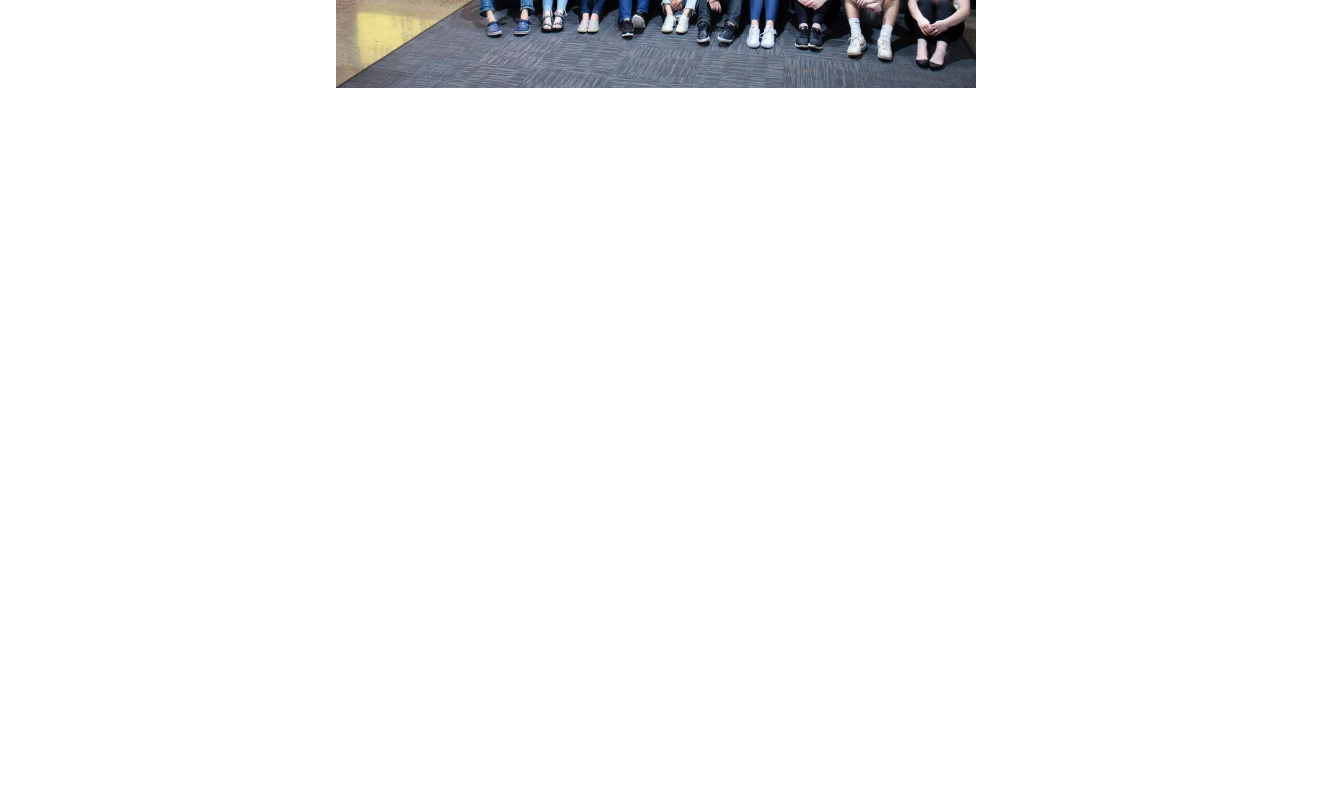
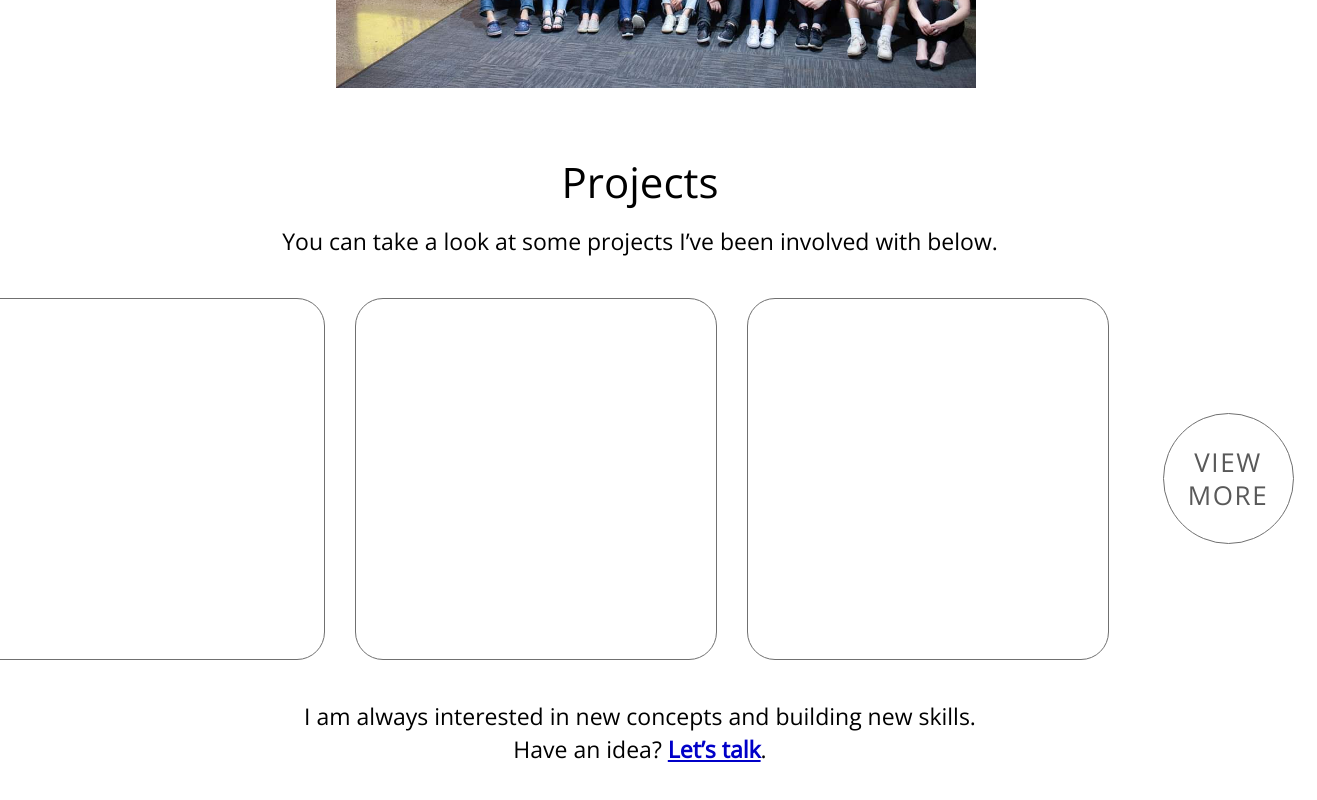
Before and after one commit to etekweb/etekweb-home, a Vue app: page / in a window 1280 px wide. Shown: the part 2917-3717 px from the top of the page, 1317 px wide, since content can reach past the window. Before the commit the page ends 3005 px from the top, so only its background shows below. Built offline with nearby package versions, Linux system fonts and the light colour scheme.

Commit message:
added base projects section

```diff
--- a/src/App.vue
+++ b/src/App.vue
@@ -4,6 +4,7 @@
     <AboutSection />
     <SocialsAndResume />
     <ExperienceSection />
+    <ProjectsSection />
   </div>
 </template>
 
@@ -12,6 +13,7 @@ import TheHeader from '@/components/TheHeader.vue';
 import AboutSection from '@/components/AboutSection.vue';
 import SocialsAndResume from '@/components/SocialsAndResume.vue';
 import ExperienceSection from '@/components/ExperienceSection.vue';
+import ProjectsSection from '@/components/ProjectsSection.vue';
 
 export default {
   name: 'App',
@@ -19,7 +21,8 @@ export default {
     TheHeader,
     AboutSection,
     SocialsAndResume,
-    ExperienceSection
+    ExperienceSection,
+    ProjectsSection
   }
 };
 </script>
@@ -67,4 +70,21 @@ h1 {
   color: #595959;
   letter-spacing: 1.56px;
 }
+.circle-btn {
+  width: 129px;
+  height: 129px;
+  background-color: white;
+  border: 1px solid #707070;
+  border-radius: 50%;
+  text-align: center;
+  font: 26px/33px 'Open Sans';
+  font-weight: 100;
+  letter-spacing: 1.56px;
+  color: #595959;
+  text-transform: uppercase;
+  cursor: pointer;
+  display: flex;
+  align-items: center;
+  justify-content: center;
+}
 </style>
--- a/src/components/ExperienceSection.vue
+++ b/src/components/ExperienceSection.vue
@@ -1,6 +1,6 @@
 <template>
   <div class="experience section">
-    <h1>Experience</h1>
+    <h1>Work Experience</h1>
     <p class="first">
       <b>Northland Designs</b><br>
       In this position, I worked closely with a variety of local businesses
--- /dev/null
+++ b/src/components/ProjectsSection.vue
@@ -0,0 +1,57 @@
+<template>
+  <div class="projects">
+    <h1>Projects</h1>
+    <p class="upper-p">You can take a look at some projects I’ve been involved with below.</p>
+    <div class="gallery">
+      <div class="gallery-item" />
+      <div class="gallery-item" />
+      <div class="gallery-item" />
+      <div class="circle-btn">View more</div>
+    </div>
+    <p class="lower-p">
+      I am always interested in new concepts and building new skills.<br>
+      Have an idea? <span class="link">Let’s talk</span>.
+    </p>
+  </div>
+</template>
+
+<script>
+export default {
+
+}
+</script>
+
+<style scoped>
+.projects {
+  text-align: center;
+  display: flex;
+  flex-direction: column;
+  align-items: center;
+  justify-content: center;
+  margin: 67px 0;
+}
+h1 {
+  margin: 0;
+}
+.upper-p {
+  margin-top: 16px;
+  margin-bottom: 40px;
+}
+.gallery {
+  display: grid;
+  grid-auto-flow: column;
+  grid-template-columns: 360px 360px 360px 177px;
+  column-gap: 32px;
+  align-items: center;
+  justify-items: center;
+}
+.gallery-item {
+  width: 360px;
+  height: 360px;
+  border: 1px solid #707070;
+  border-radius: 28px;
+}
+.lower-p {
+  margin-top: 40px;
+}
+</style>
```
